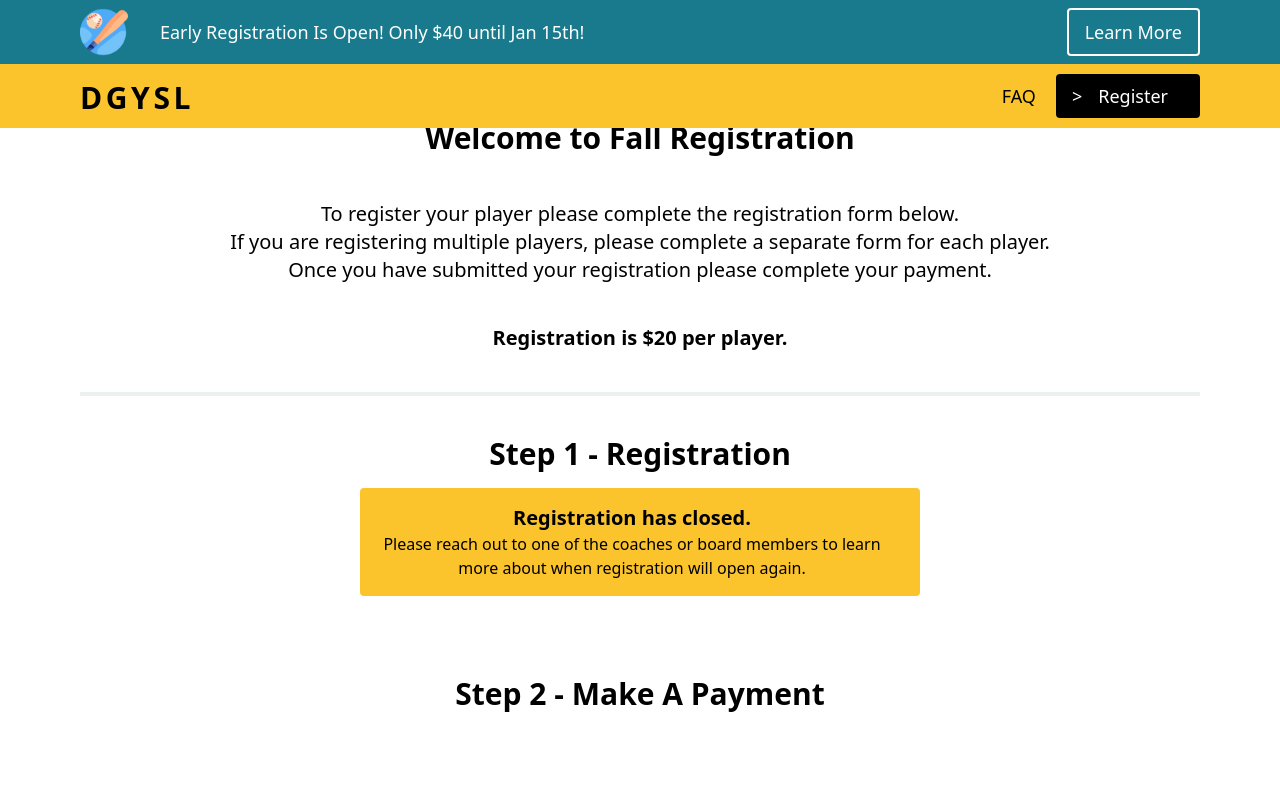
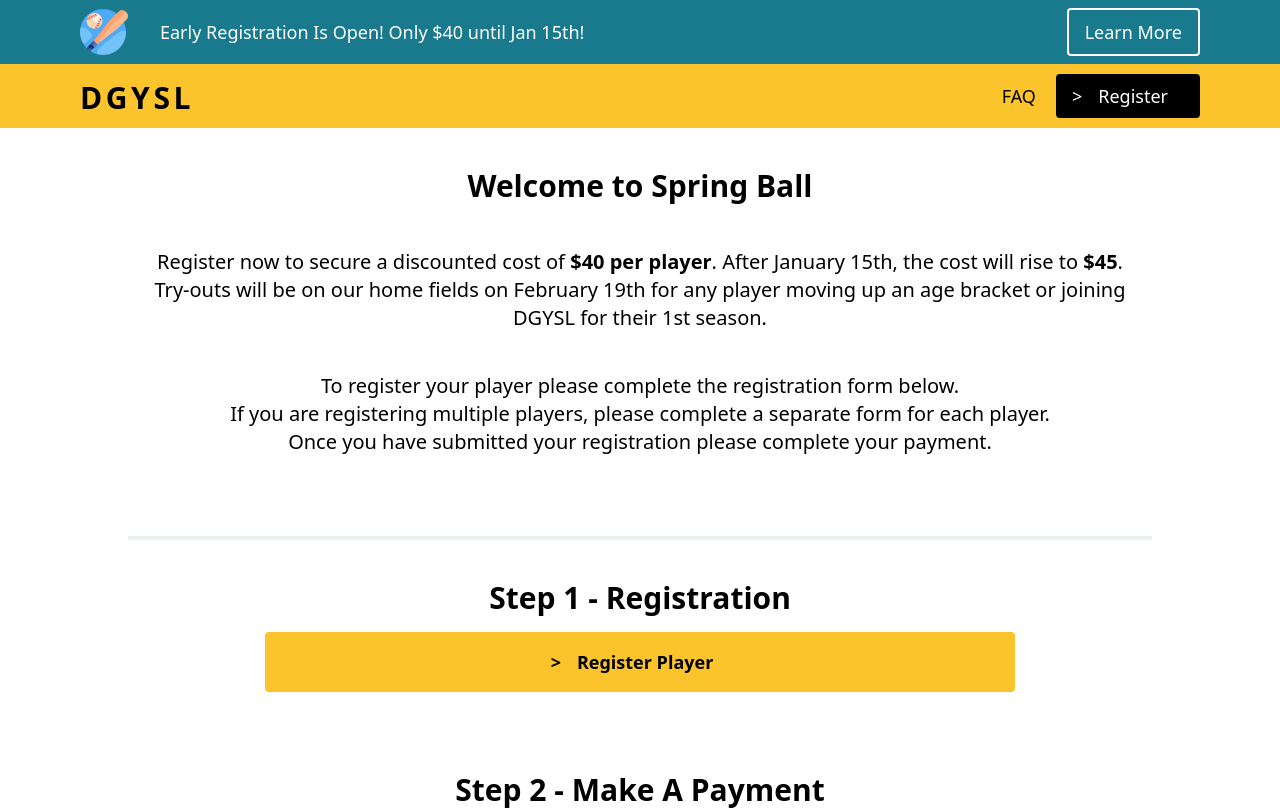
Before and after one commit to DKBoston15/softball, a React (Create React App) app: page /register in a window 1280 px wide. Shown: the top 810 px of the page. Built offline with nearby package versions, Linux system fonts and the light colour scheme.

Commit message:
Detail updates and age banner

```diff
--- /dev/null
+++ b/src/components/WideBanner.js
@@ -0,0 +1,13 @@
+import React from "react";
+
+export default function WideBanner() {
+  return (
+    <div class="bg-softball-wide h-96 bg-cover flex items-center justify-evenly">
+      <div className="text-white opacity-80 text-8xl">6U</div>
+      <div className="text-white opacity-80 text-8xl">8U</div>
+      <div className="text-white opacity-80 text-8xl">10U</div>
+      <div className="text-white opacity-80 text-8xl">12U</div>
+      <div className="text-white opacity-80 text-8xl">16U</div>
+    </div>
+  );
+}
--- a/src/pages/Home.js
+++ b/src/pages/Home.js
@@ -2,11 +2,13 @@ import React from "react";
 import Hero from "../components/Hero";
 import Footer from "../components/Footer";
 import QuoteSection from "../components/QuoteSection";
+import WideBanner from "../components/WideBanner";
 
 export default function Home() {
   return (
     <div className="min-w-full min-h-screen">
       <Hero />
+      <WideBanner />
       <QuoteSection />
       <Footer />
     </div>
--- a/src/pages/Register.js
+++ b/src/pages/Register.js
@@ -6,15 +6,15 @@ import emailjs from "emailjs-com";
 import Alert from "../components/Alert";
 
 export default function Register() {
-  // const { EMAILJS_SERVICE_ID, EMAILJS_USER_ID, PAYPAL_CLIENT_ID } = process.env;
+  const { EMAILJS_SERVICE_ID, EMAILJS_USER_ID, PAYPAL_CLIENT_ID } = process.env;
   const [showAlert, setShowAlert] = useState(false);
   const [optionChosen, setOptionChosen] = useState(false);
   const [registration, setRegistration] = useState(false);
 
-  // function openRegistration() {
-  //   setRegistration(true);
-  //   setOptionChosen(true);
-  // }
+  function openRegistration() {
+    setRegistration(true);
+    setOptionChosen(true);
+  }
   function finishRegistration() {
     setRegistration(false);
     setOptionChosen(false);
@@ -28,23 +28,23 @@ export default function Register() {
     formState: { errors },
   } = useForm();
   const onSubmit = (data) => {
-    // const templateParams = {
-    //   Name: data.Name,
-    //   DOB: data.DOB,
-    //   Age: data.Age,
-    //   Experience: data.Experience,
-    //   "Allergies/Medical Conditions": data["Allergies/Medical Conditions"],
-    //   "Parent/Guardian Name": data["Parent/Guardian Name"],
-    //   Email: data.Email,
-    //   "Phone Number": data["Phone Number"],
-    //   "Additional Contact Name": data["Additional Contact Name"],
-    //   "Additional Phone Number": data["Additional Phone Number"],
-    //   "Jersey Type": data["Jersey Type"],
-    //   "Jersey Size": data["Jersey Size"],
-    //   "Jersey Number 1st Choice": data["Jersey Number 1st Choice"],
-    //   "Jersey Number 2nd Choice": data["Jersey Number 2nd Choice"],
-    //   "Jersey Number 3rd Choice": data["Jersey Number 3rd Choice"],
-    // };
+    const templateParams = {
+      Name: data.Name,
+      DOB: data.DOB,
+      Age: data.Age,
+      Experience: data.Experience,
+      "Allergies/Medical Conditions": data["Allergies/Medical Conditions"],
+      "Parent/Guardian Name": data["Parent/Guardian Name"],
+      Email: data.Email,
+      "Phone Number": data["Phone Number"],
+      "Additional Contact Name": data["Additional Contact Name"],
+      "Additional Phone Number": data["Additional Phone Number"],
+      "Jersey Type": data["Jersey Type"],
+      "Jersey Size": data["Jersey Size"],
+      "Jersey Number 1st Choice": data["Jersey Number 1st Choice"],
+      "Jersey Number 2nd Choice": data["Jersey Number 2nd Choice"],
+      "Jersey Number 3rd Choice": data["Jersey Number 3rd Choice"],
+    };
     emailjs
       .sendForm(
         "service_pmvm61d",
@@ -84,7 +84,7 @@ export default function Register() {
 
   return (
     <div className="min-w-full min-h-[90vh] h-90vh">
-      <div className="pt-16 lg:p-20 flex justify-center max-w-full">
+      <div className="pt-28 lg:p-32 flex justify-center max-w-full">
         <div className="w-full max-w-6xl">
           {!optionChosen && (
             <div className="flex flex-col w-full text-center p-10 lg:p-0">
@@ -95,9 +95,19 @@ export default function Register() {
                   setShowAlert={setShowAlert}
                 />
                 <h1 className="font-bold text-3xl mb-4 mt-10">
-                  Welcome to Fall Registration
+                  Welcome to Spring Ball
                 </h1>
                 <br />
+                <div className="mb-10">
+                  Register now to secure a discounted cost of{" "}
+                  <span className="font-semibold">$40 per player</span>. After
+                  January 15th, the cost will rise to{" "}
+                  <span className="font-semibold">$45</span>.
+                  <br />
+                  Try-outs will be on our home fields on February 19th for any
+                  player moving up an age bracket or joining DGYSL for their 1st
+                  season.
+                </div>
                 <div className="mb-10">
                   To register your player please complete the registration form
                   below. <br />
@@ -107,22 +117,18 @@ export default function Register() {
                   Once you have submitted your registration please complete your
                   payment.
                 </div>
-                <span className="font-bold">
-                  Registration is $20 per player.
-                  <br />
-                </span>
               </div>
               <hr className="border-2 border-labelGray w-full mt-10" />
               <div className="flex items-center flex-col">
                 <h1 className="font-bold text-3xl mb-4 mt-10">
                   Step 1 - Registration
                 </h1>
-                <div className="px-4 text-black bg-yellow pr-8 py-4 rounded w-1/2 ">
+                {/* <div className="px-4 text-black bg-yellow pr-8 py-4 rounded w-1/2 ">
                   <b className="text-xl">Registration has closed.</b>
                   <br /> Please reach out to one of the coaches or board members
                   to learn more about when registration will open again.
-                </div>
-                {/* <button
+                </div> */}
+                <button
                   onClick={() => openRegistration()}
                   className="px-4 text-black bg-yellow pr-8 py-4 rounded w-full"
                   style={{ "max-width": "750px" }}
@@ -130,7 +136,7 @@ export default function Register() {
                   <div className="font-bold text-lg">
                     <span className="mr-4">{">"}</span>Register Player
                   </div>
-                </button> */}
+                </button>
               </div>
               <div>
                 <div className="flex flex-col mt-20 mb-36">
@@ -153,7 +159,7 @@ export default function Register() {
                           purchase_units: [
                             {
                               amount: {
-                                value: "20.00",
+                                value: "40.00",
                               },
                             },
                           ],
@@ -461,7 +467,7 @@ export default function Register() {
                       />
                     </div>
                   </div>
-                  {/* <hr className="border-4 border-yellow my-10" />
+                  <hr className="border-4 border-yellow my-10" />
                   <h1 className="font-bold text-xl mb-4">Spring Only</h1>
                   <div className="flex flex-col x-space-24">
                     <label for="belt-size" className="mb-4">
@@ -529,7 +535,7 @@ export default function Register() {
                         <span class="ml-2 text-gray-700">Women</span>
                       </label>
                     </div>
-                  </div> */}
+                  </div>
                 </div>
                 <hr className="border-4 border-yellow my-10" />
                 <h1 className="font-bold text-xl mb-4">Registration Terms</h1>
--- a/tailwind.config.js
+++ b/tailwind.config.js
@@ -5,6 +5,9 @@ module.exports = {
   darkMode: false, // or 'media' or 'class'
   theme: {
     extend: {
+      backgroundImage: {
+        "softball-wide": "url('/src/images/softball-wide.png')",
+      },
       maxWidth: {
         xxs: "10rem",
       },
```
Also changed, not shown: src/images/softball-wide.png (added).
